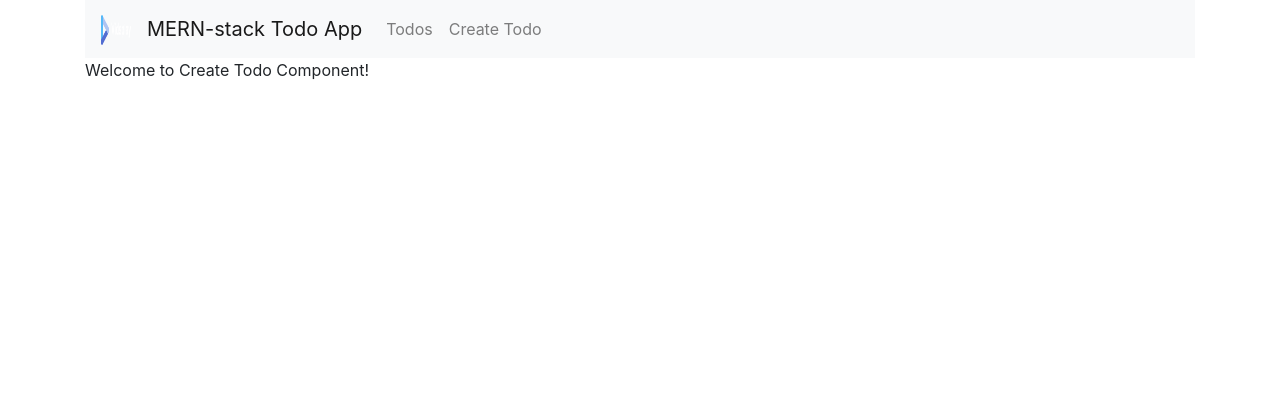
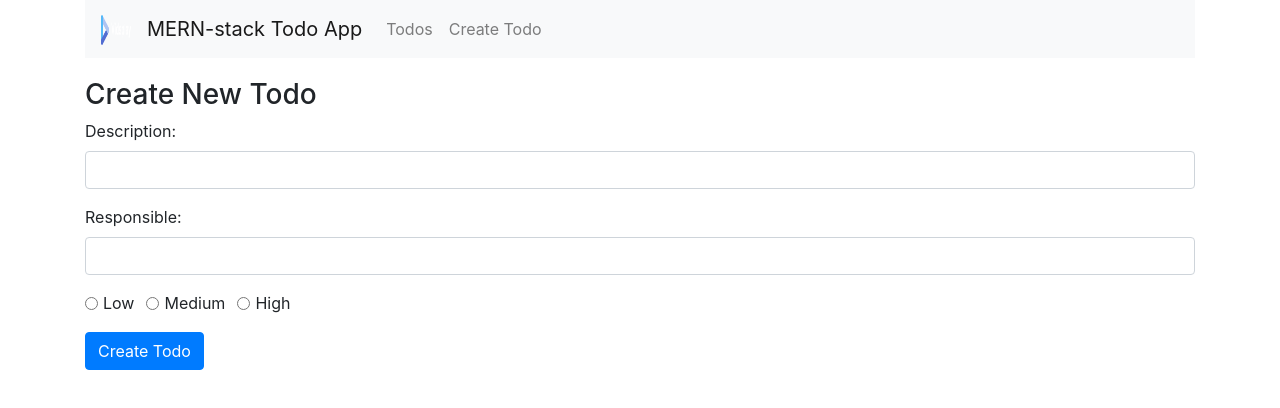
Before and after one commit to Shaaamila/MERN-app, a React (Create React App) app: page /create in a window 1280 px wide. Shown: the top 408 px of the page. Built offline with nearby package versions, Linux system fonts and the light colour scheme.

Commit message:
form added

```diff
--- a/src/components/create-todo.component.js
+++ b/src/components/create-todo.component.js
@@ -54,9 +54,69 @@
 
 	render(){
 		return (
-			<div>
-				<p>Welcome to Create Todo Component!</p>
+			<div style={{marginTop: 20}}>
+				<h3>Create New Todo</h3>
+				<form onSubmit={this.onSubmit}>
+					<div className="form-group">
+					<label>Description: </label>
+					<input type="text"
+							className="form-control"
+							value={this.state.todo_description}
+							onChange={this.onChangeTodoDescription}/>
+					</div>
+					<div className="form-group">
+					<label>Responsible: </label>
+					<input type="text"
+							className="form-control"
+							value={this.state.todo_responsible}
+							onChange={this.onChangeTodoResponsible}/>
+					</div>
+					<div className="form-group">
+						<div className="form-check form-check-inline">
+							<input className="form-check-input"
+							type="radio"
+							name="priorityOptions"
+							id="priorityLow"
+							value="Low"
+							checked={this.state.todo_priority==='Low'}
+							onChange={this.onChangeTodoPriority} />
+							<label className="form-check-label">Low</label>
+						</div>
+
+						<div className="form-check form-check-inline">
+							<input className="form-check-input"
+							type="radio"
+							name="priorityOptions"
+							id="priorityMedium"
+							value="Medium"
+							checked={this.state.todo_priority==='Medium'}
+							onChange={this.onChangeTodoPriority} />
+							<label className="form-check-label">Medium</label>
+						</div>
+						<div className="form-check form-check-inline">
+							<input className="form-check-input"
+							type="radio"
+							name="priorityOptions"
+							id="priorityHigh"
+							value="High"
+							checked={this.state.todo_priority==='High'}
+							onChange={this.onChangeTodoPriority} />
+							<label className="form-check-label">High</label>
+						</div>
+					</div>
+					<div className="form-group">
+						<input type="submit" value="Create Todo" className="btn btn-primary" />
+
+					</div>
+				</form>
+
 			</div>
 			)
 	}
 }
+					// <label>Description </label>
+					// <input type="text"
+					// 		className="form-control"
+					// 		value={this.state.todo_description}
+					// 		onChange={this.onChangeTodoDescription}/>
+					// </div>
```
